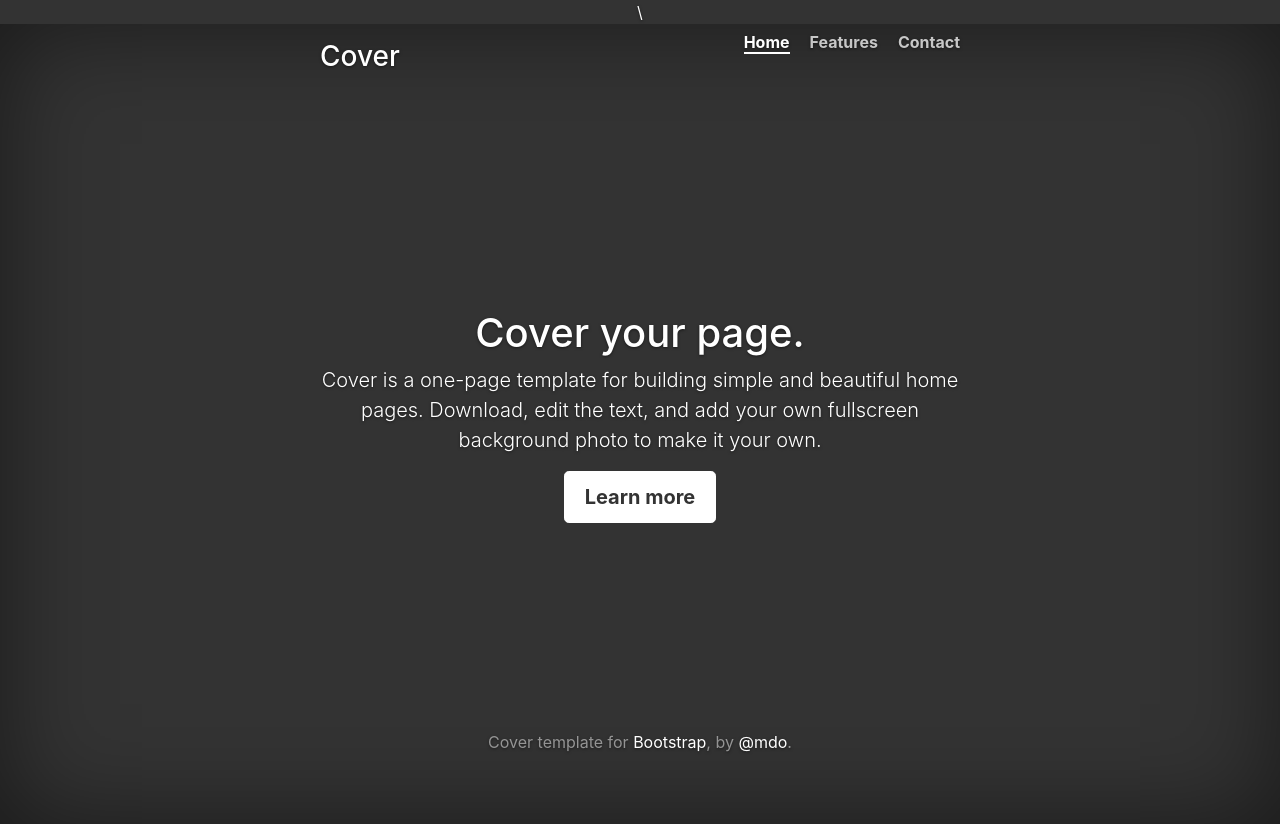
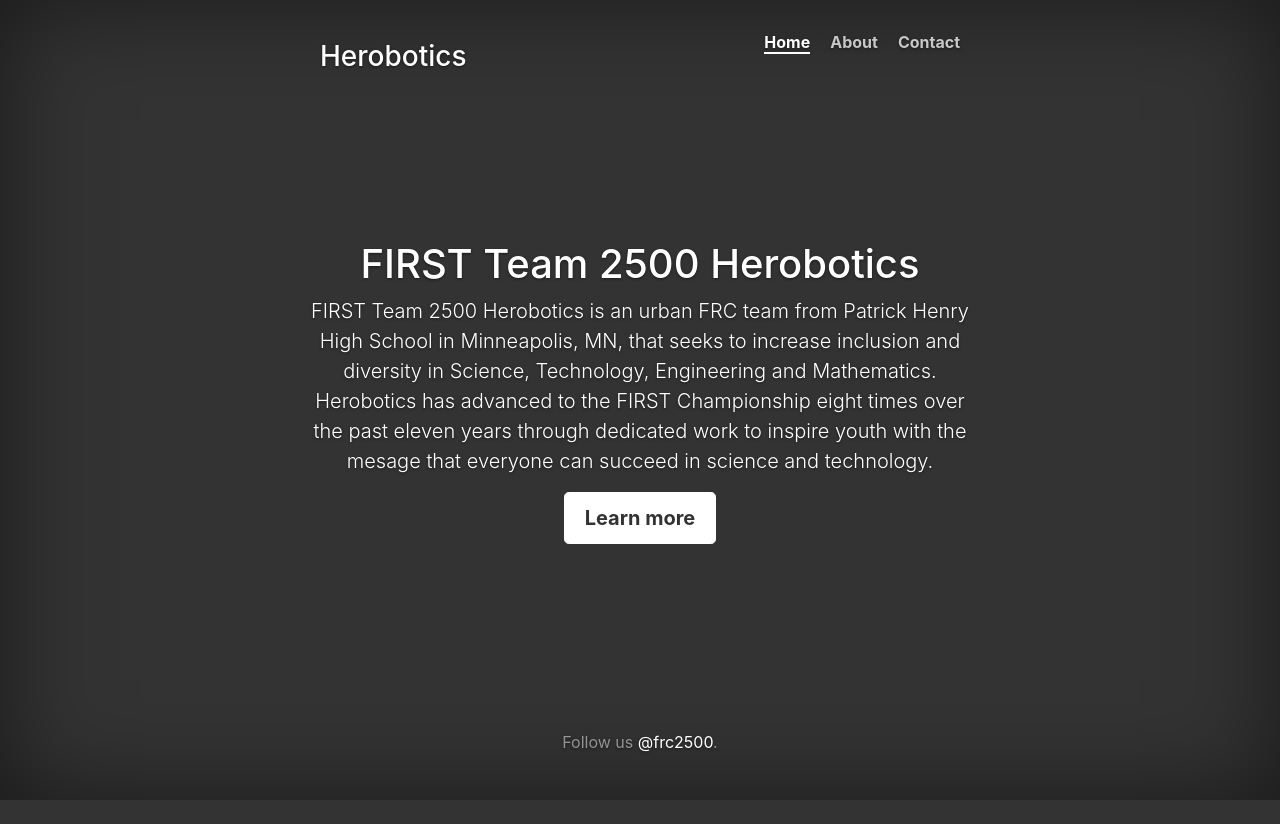
Before and after one commit to Herobotics/herobotics.github.io, a plain HTML site: page index.html in a window 1280 px wide. After the commit the page ends 800 px from the top, so only its background shows below. Drawn offline with nearby package versions, Linux system fonts and the light colour scheme.

Commit message:
more pages

```diff
--- a/index.html
+++ b/index.html
@@ -9,12 +9,12 @@
     <meta name="author" content="">
     <link rel="icon" href="favicon.ico">
 
-    <title>Cover Template for Bootstrap</title>
+    <title>Herobotics</title>
 
     <!-- Bootstrap CSS -->
     <link rel="stylesheet" href="https://stackpath.bootstrapcdn.com/bootstrap/4.1.3/css/bootstrap.min.css" integrity="sha384-MCw98/SFnGE8fJT3GXwEOngsV7Zt27NXFoaoApmYm81iuXoPkFOJwJ8ERdknLPMO" crossorigin="anonymous">
 
-\    <!-- Custom styles for this template -->
+    <!-- Custom styles for this template -->
     <link href="cover.css" rel="stylesheet">
 
     <!-- HTML5 shim and Respond.js for IE8 support of HTML5 elements and media queries -->
@@ -34,11 +34,11 @@
 
           <div class="masthead clearfix">
             <div class="inner">
-              <h3 class="masthead-brand">Cover</h3>
+              <h3 class="masthead-brand">Herobotics</h3>
               <nav>
                 <ul class="nav masthead-nav">
                   <li class="active"><a href="#">Home</a></li>
-                  <li><a href="#">Features</a></li>
+                  <li><a href="#">About</a></li>
                   <li><a href="#">Contact</a></li>
                 </ul>
               </nav>
@@ -46,8 +46,8 @@
           </div>
 
           <div class="inner cover">
-            <h1 class="cover-heading">Cover your page.</h1>
-            <p class="lead">Cover is a one-page template for building simple and beautiful home pages. Download, edit the text, and add your own fullscreen background photo to make it your own.</p>
+            <h1 class="cover-heading">FIRST Team 2500 Herobotics</h1>
+            <p class="lead">FIRST Team 2500 Herobotics is an urban FRC team from Patrick Henry High School in Minneapolis, MN, that seeks to increase inclusion and diversity in Science, Technology, Engineering and Mathematics. Herobotics has advanced to the FIRST Championship eight times over the past eleven years through dedicated work to inspire youth with the mesage that everyone can succeed in science and technology.</p>
             <p class="lead">
               <a href="#" class="btn btn-lg btn-default">Learn more</a>
             </p>
@@ -55,7 +55,7 @@
 
           <div class="mastfoot">
             <div class="inner">
-              <p>Cover template for <a href="http://getbootstrap.com">Bootstrap</a>, by <a href="https://twitter.com/mdo">@mdo</a>.</p>
+              <p>Follow us <a href="https://twitter.com/frc2500">@frc2500</a>.</p>
             </div>
           </div>
 
```
